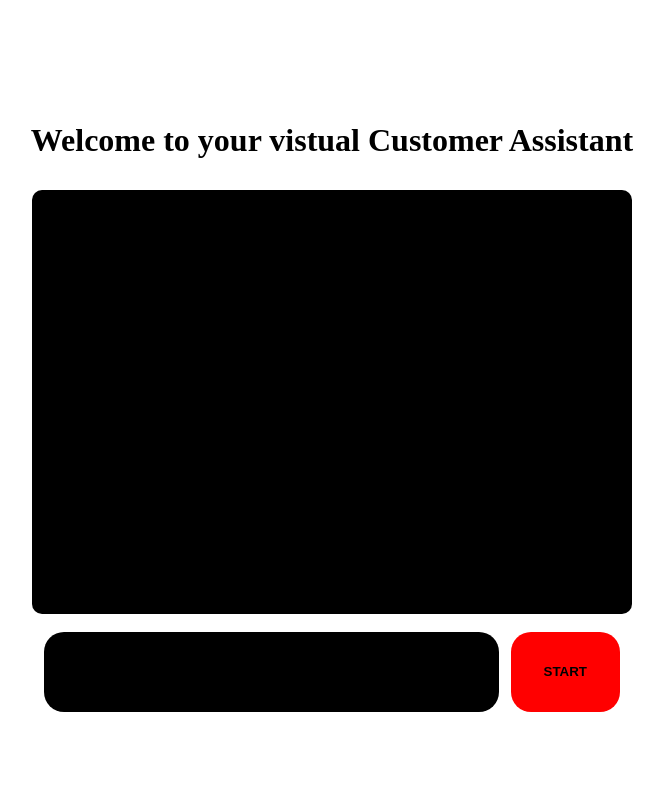
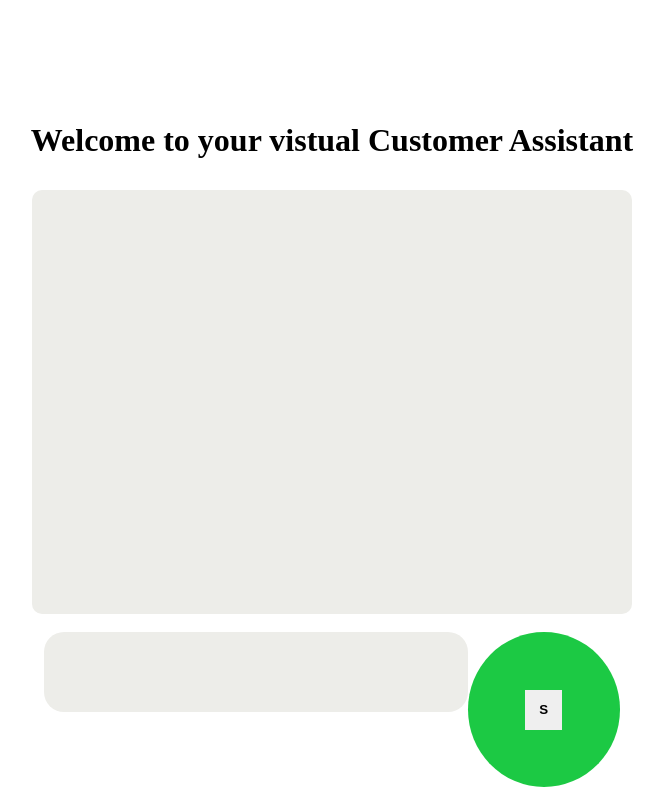
Before and after one commit to raunak076/Mlsccoherence_teamRadhey, a Django app: page /talk in a window 1280 px wide. Shown: the whole page, without its empty margins (308-972 px from the left). Run offline with Django 4.2, Linux system fonts and the light colour scheme.

Commit message:
vca index css changed

```diff
--- a/static/VCA.css
+++ b/static/VCA.css
@@ -23,7 +23,7 @@ body{
 .modelFace{
     width: 96%;
     height: 80%;
-    background-color: black;
+    background-color: #edede9;
     border: none;
     border-radius: 10px;
     padding: 2%;
@@ -42,25 +42,26 @@ body{
 .textArea{
     width: 79%;
     height: 80px;
-    background-color: black;
+    background-color:#edede9;
     border: none;
     border-radius: 20px;
 }
 
 .startConvo{
-    width: 19%;
-    height: 80px;
-    /* background-color: black; */
+    width: 40px;
+    height: 40px;
+    background-color: #1cc944;
     border: none;
-    border-radius: 20px;
+    border-radius: 50%;
     overflow: hidden;
+   padding: 10%;
 }
 
 .startButton{
     width: 100%;
     height: 100%;
-    background-color: red;
     border: none;
     outline: none;
     font-weight: bold;
+    /* border-radius: 50%; */
 }
--- a/templates/VCAmodel.html
+++ b/templates/VCAmodel.html
@@ -18,7 +18,7 @@
                 <div class="textArea"></div>
                 <div class="startConvo">
                     <button class="startButton" onclick="startConvo()">
-                        START
+                        S
                     </button>
                 </div>
             </div>
```
